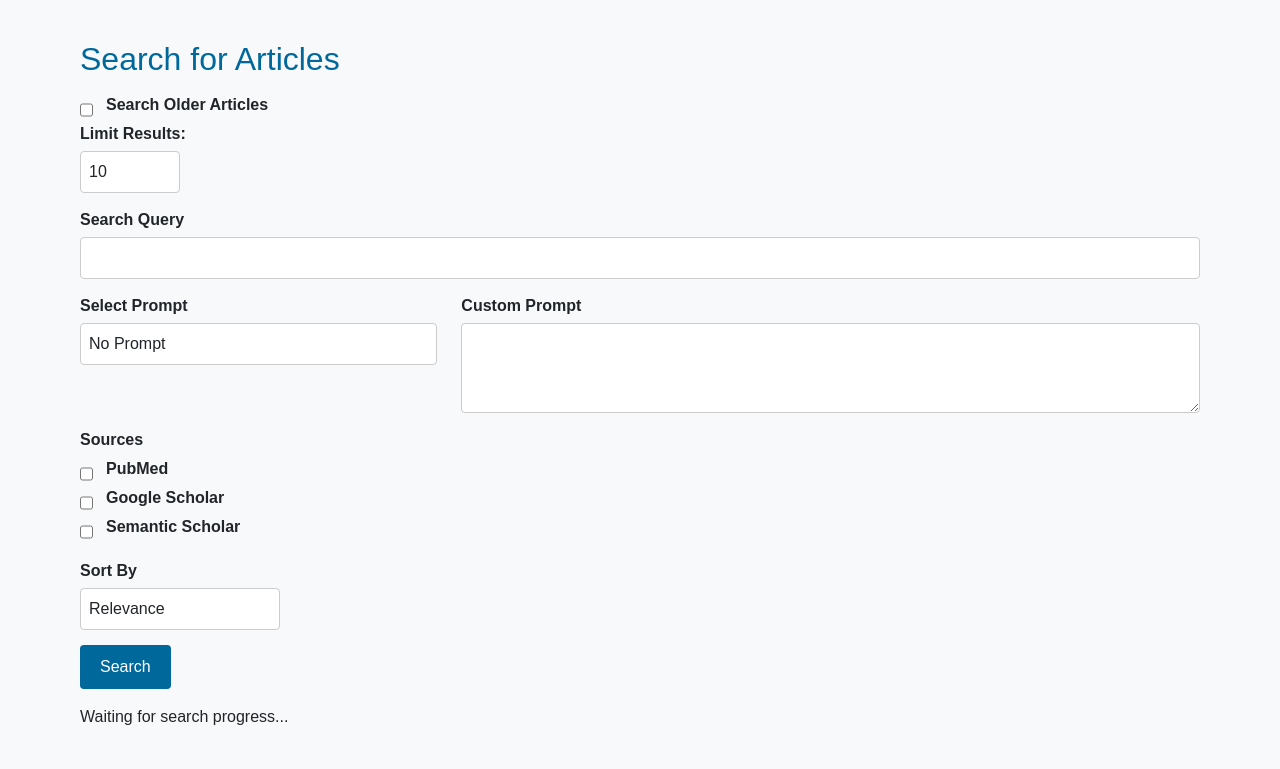
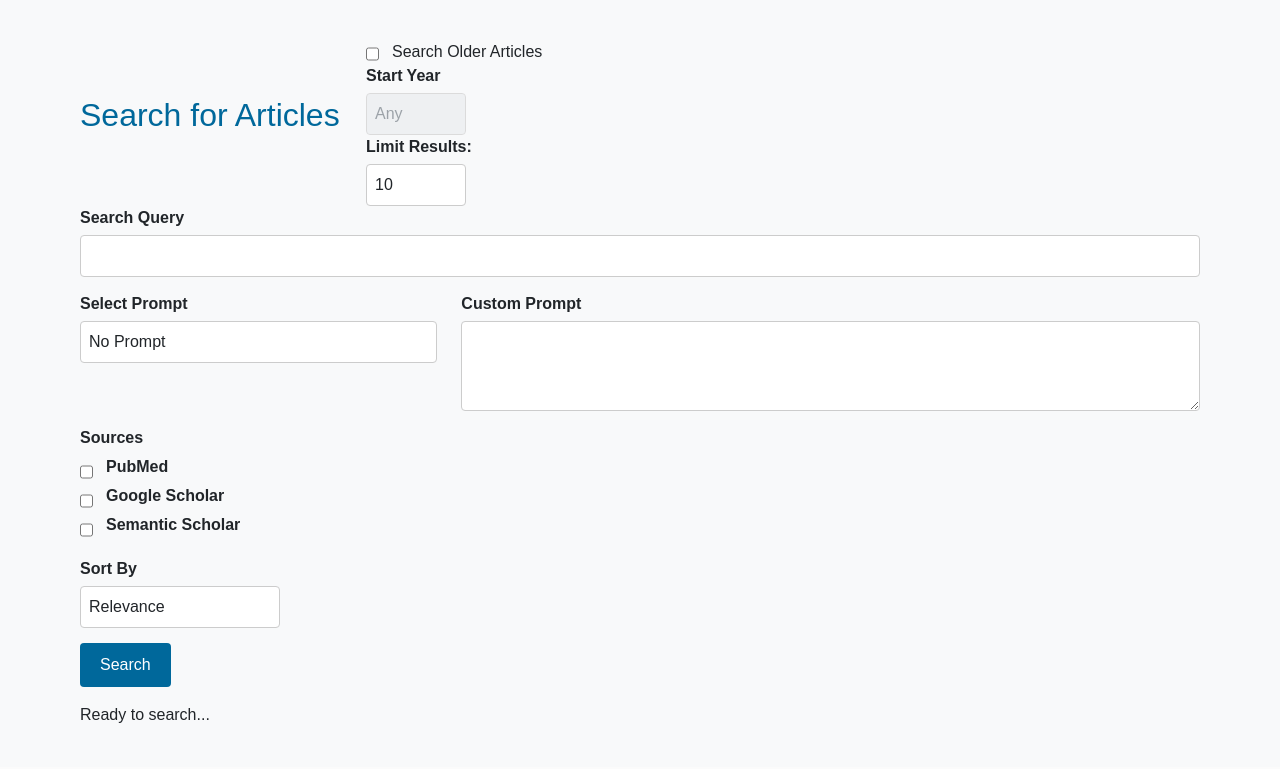
Before and after one commit to joepiercefireside/pubmedresearch, a Flask app: template templates/search.html in a window 1280 px wide. Shown: the part 111-880 px from the top of the page. After the commit the page ends 834 px from the top, so only its background shows below. Run offline with Flask 3, Linux system fonts and the light colour scheme; the template is opened without the code that fills it, so the values that code supplies are empty.

Commit message:
fixing search and prev search

```diff
--- a/templates/search.html
+++ b/templates/search.html
@@ -11,19 +11,23 @@
     .nav-tabs { margin-top: 20px; }
     .disabled-dropdown { background-color: #e9ecef; color: #6c757d; cursor: not-allowed; }
     .disabled-dropdown option { color: #6c757d; }
+    .search-controls .form-check-inline { margin-right: 15px; }
+    .search-controls .form-group { margin-bottom: 0; }
 </style>
 <div class="container">
     <div class="well">
-        <h2 class="d-inline-block">Search for Articles</h2>
-        <form id="searchForm" method="POST" action="{{ url_for('search') }}" class="form-inline">
-            <div class="form-group">
+        <div class="row align-items-center">
+            <div class="col-md-3">
+                <h2>Search for Articles</h2>
+            </div>
+            <div class="col-md-9 search-controls">
                 <div class="form-check-inline">
                     <input type="checkbox" class="form-check-input" id="search_older" name="search_older" {% if search_older %}checked{% endif %} onchange="toggleStartYear()">
                     <label class="form-check-label" for="search_older">Search Older Articles</label>
                 </div>
                 <div class="form-group" id="start_year_group">
                     <label for="start_year" class="mr-2">Start Year</label>
-                    <select class="form-control {% if not search_older %}disabled-dropdown{% endif %}" id="start_year" name="start_year" {% if not search_older %}disabled{% endif %} style="width: 100px;">
+                    <select class="form-control {% if not search_older %}disabled-dropdown{% endif %}" id="start_year" name="start_year" {% if not search_older %}disabled{% endif %} style="width: 100px; display: inline-block;">
                         <option value="">Any</option>
                         {% for year in range(current_year, 1899, -1) %}
                             <option value="{{ year }}" {% if start_year == year %}selected{% endif %}>{{ year }}</option>
@@ -32,7 +36,7 @@
                 </div>
                 <div class="form-group">
                     <label for="result_limit" class="mr-2">Limit Results:</label>
-                    <select class="form-control" id="result_limit" name="result_limit" style="width: 100px;">
+                    <select class="form-control" id="result_limit" name="result_limit" style="width: 100px; display: inline-block;">
                         <option value="10" {% if result_limit == 10 %}selected{% endif %}>10</option>
                         <option value="20" {% if result_limit == 20 %}selected{% endif %}>20</option>
                         <option value="50" {% if result_limit == 50 %}selected{% endif %}>50</option>
@@ -40,7 +44,7 @@
                     </select>
                 </div>
             </div>
-        </form>
+        </div>
         {% if error %}
             <div class="alert alert-danger mt-3">{{ error }}</div>
         {% endif %}
```
